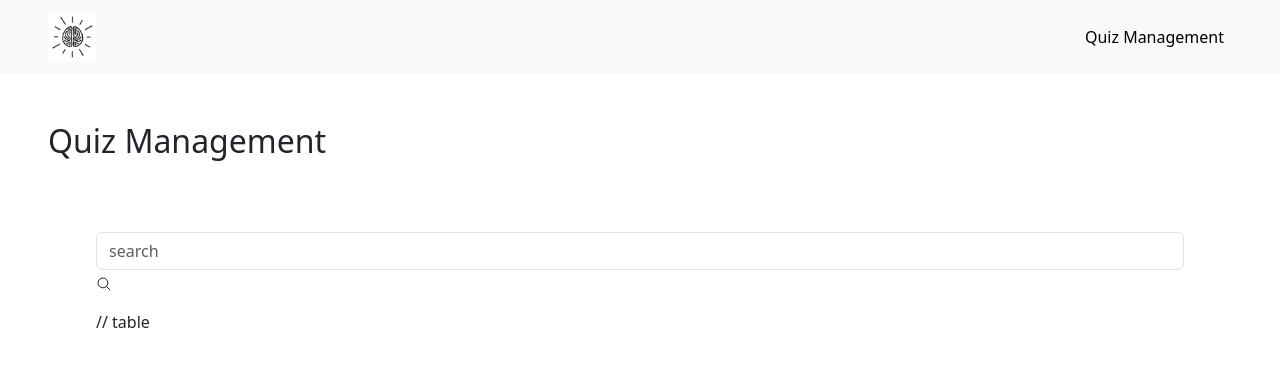
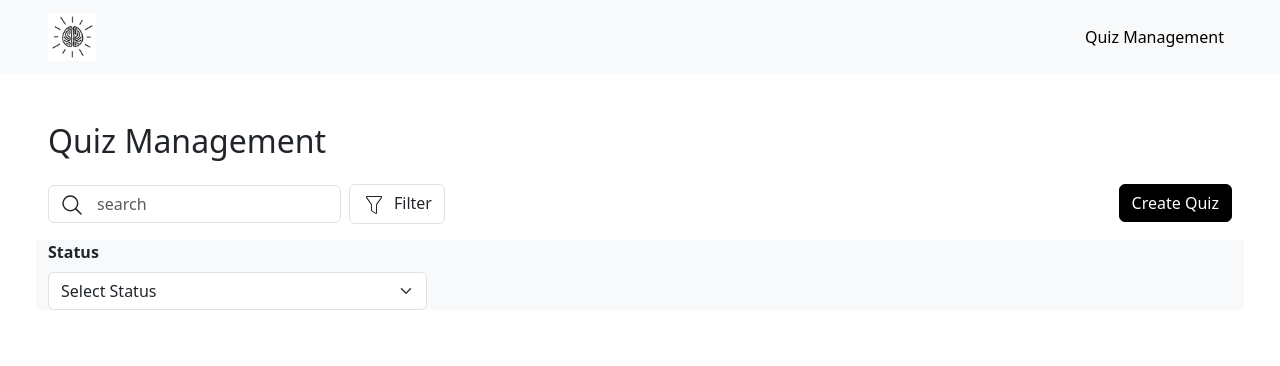
Before and after one commit to roja-cherry/innovator_quiz, a React (Vite) app: page /admin/quiz-management in a window 1280 px wide. Shown: the top 366 px of the page. Built offline with nearby package versions, Linux system fonts and the light colour scheme.

Commit message:
ui changes for filter in quiz management

```diff
--- a/index.html
+++ b/index.html
@@ -25,8 +25,9 @@
         [type="password"].form-control:focus,
         [type="email"].form-control:focus,
         [type="tel"].form-control:focus,
-        [contenteditable].form-control:focus {
-          box-shadow: none;
+        [contenteditable].form-control:focus,
+        .form-select:focus {
+          box-shadow: none !important;
         }
       }
 
--- a/package.json
+++ b/package.json
@@ -13,6 +13,7 @@
     "axios": "^1.9.0",
     "bootstrap": "^5.3.5",
     "react": "^19.0.0",
+    "react-datepicker": "^8.3.0",
     "react-dom": "^19.0.0",
     "react-hot-toast": "^2.5.2",
     "react-icons": "^5.5.0",
--- /dev/null
+++ b/src/components/quiz-management/QuizFilter.jsx
@@ -0,0 +1,60 @@
+import React from "react";
+import DatePicker from "react-datepicker";
+
+const QuizFilter = ({ filters, handleFilterChange }) => {
+  return (
+    <div className="row mt-3 filters bg-light">
+      <div className="col-md-4">
+        <label htmlFor="status" className="form-label">
+          Status
+        </label>
+        <select
+          className="form-select"
+          aria-label="select status filter"
+          name="status"
+          onChange={(e) => {
+            handleFilterChange("status", e.target?.value);
+          }}
+        >
+          <option
+            selected={
+              filters["status"] === null || filters["status"] === undefined
+            }
+          >
+            Select Status
+          </option>
+          <option
+            value="PUBLISHED"
+            selected={filters["status"] === "PUBLISHED"}
+          >
+            Published
+          </option>
+          <option value="CREATED" selected={filters["status"] === "CREATED"}>
+            Created
+          </option>
+        </select>
+      </div>
+      {/* <div className="col-md-4">
+        <select className="form-select" aria-label="Default select example">
+          <option selected>Duration</option>
+          <option value="10">Below 10 mins</option>
+          <option value="20">Below 20 mins</option>
+          <option value="30">Below 30 mins</option>
+          <option value="40">Below 40 mins</option>
+          <option value="50">Below 50 mins</option>
+          <option value="60">Below 60 mins</option>
+        </select>
+      </div> */}
+      {/* <div className="col-md-4">
+        <div className="form-control">
+          <DatePicker
+            selected={createdBefore}
+            onChange={(date) => console.log(date)}
+          />
+        </div>
+      </div> */}
+    </div>
+  );
+};
+
+export default QuizFilter;
--- a/src/main.jsx
+++ b/src/main.jsx
@@ -2,6 +2,7 @@ import { createRoot } from "react-dom/client";
 import { App } from "./App.jsx";
 import "bootstrap/dist/css/bootstrap.min.css";
 import "bootstrap/dist/js/bootstrap.min.js";
+import "react-datepicker/dist/react-datepicker.css";
 import "./index.scss";
 
 createRoot(document.getElementById("root")).render(<App />);
--- a/src/pages/admin/quiz-management/QuizManagement.jsx
+++ b/src/pages/admin/quiz-management/QuizManagement.jsx
@@ -1,27 +1,56 @@
-import React from "react";
+import React, { useState } from "react";
 import { IoSearchOutline } from "react-icons/io5";
-import "./QuizManagement.scss"
+import { CiFilter } from "react-icons/ci";
+import "./QuizManagement.scss";
+import { Link } from "react-router-dom";
+import QuizFilter from "../../../components/quiz-management/QuizFilter";
 
 const QuizManagement = () => {
+  const [showFilter, setShowFilter] = useState(true);
+  const [filters, setFilters] = useState({});
+
+  const handleFilterChange = (key, val) => {
+    setFilters((prev) => ({
+      ...prev,
+      [key]: val,
+    }));
+  };
+
   return (
-    <section className="container-fluid p-5">
+    <section className="container-fluid quiz-management-container p-5">
       <h2>Quiz Management</h2>
-      <div className="p-5 mt-4">
-        {/* filters */}
-        <div>
-          <div>
-            <div class="mb-3 position-relative">
+      <div className="mt-4">
+        <div className="d-flex justify-content-between">
+          <div className="d-flex align-items-center">
+            <div className="position-relative">
               <input
                 type="text"
-                class="form-control"
+                className="form-control ps-5"
                 id="search"
                 placeholder="search"
               />
-              <IoSearchOutline />
+              <IoSearchOutline className="search-icon" />
             </div>
+            <button
+              className="btn border ms-2"
+              onClick={() => setShowFilter((prev) => !prev)}
+            >
+              <CiFilter className="me-2" style={{ fontSize: "1.5rem" }} />
+              <span>Filter</span>
+            </button>
+          </div>
+          <div>
+            <Link to="/admin/create-quiz" className="btn btn-primary">
+              Create Quiz
+            </Link>
           </div>
         </div>
-        // table
+        {showFilter && (
+          <QuizFilter
+            filters={filters}
+            handleFilterChange={handleFilterChange}
+          />
+        )}
       </div>
     </section>
   );
--- a/src/pages/admin/quiz-management/QuizManagement.scss
+++ b/src/pages/admin/quiz-management/QuizManagement.scss
@@ -0,0 +1,21 @@
+.quiz-management-container {
+    .search-icon {
+        position: absolute;
+        top: 0.5rem;
+        font-size: 1.5rem;
+        left: 0.75rem;
+    }
+
+    .filters {
+        .react-datepicker-wrapper {
+            width: 100%;
+
+            input {
+                width: 100%;
+                padding: 0;
+                border: none;
+                outline: none;
+            }
+        }
+    }
+}
```
Also changed, not shown: 1 other file (tests, documents, lock files or other folders).
